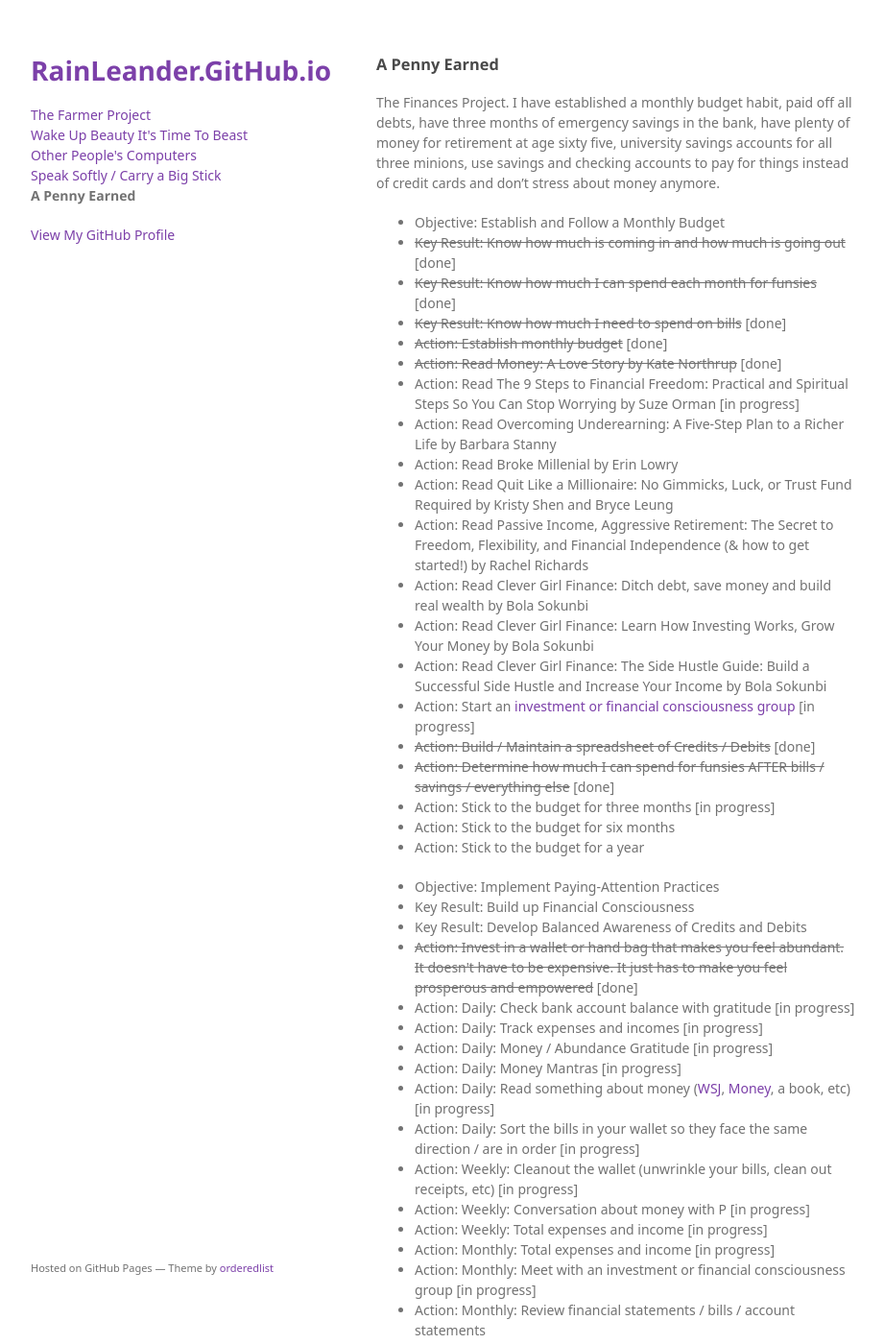
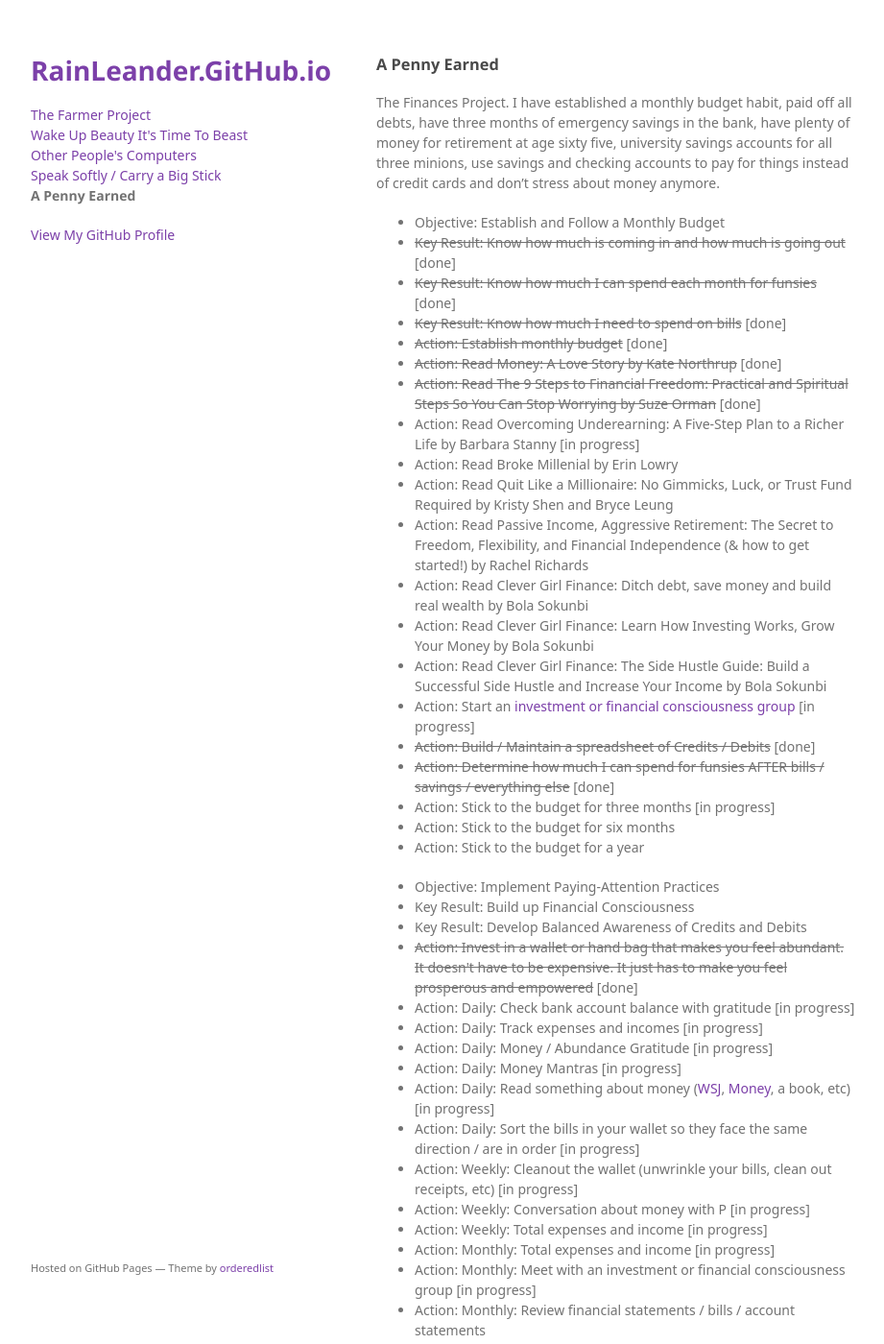
Before and after one commit to rainleander/rainleander.github.io, a Jekyll site: the page a-penny-earned.html, which Jekyll copies as it is, in a window 1280 px wide and 1400 px high. Shown: the whole window at 96% size, without its empty margins (178-1099 px from the left). Built offline with Jekyll 4.4.1, drawn with Linux system fonts in a browser that asks for light colours; some web fonts are replaced; some of the changed text lies outside the part shown.

Commit message:
Update a-penny-earned.html

```diff
--- a/a-penny-earned.html
+++ b/a-penny-earned.html
@@ -36,8 +36,8 @@
         <li><strike>Key Result: Know how much I need to spend on bills</strike> [done]</li>
         <li><strike>Action: Establish monthly budget</strike> [done]</li>
         <li><strike>Action: Read Money: A Love Story by Kate Northrup</strike> [done]</li>
-        <li>Action: Read The 9 Steps to Financial Freedom: Practical and Spiritual Steps So You Can Stop Worrying by Suze Orman [in progress]</li>
-        <li>Action: Read Overcoming Underearning: A Five-Step Plan to a Richer Life by Barbara Stanny</li>
+        <li><strike>Action: Read The 9 Steps to Financial Freedom: Practical and Spiritual Steps So You Can Stop Worrying by Suze Orman</strike> [done]</li>
+        <li>Action: Read Overcoming Underearning: A Five-Step Plan to a Richer Life by Barbara Stanny [in progress]</li>
         <li>Action: Read Broke Millenial by Erin Lowry</li>
         <li>Action: Read Quit Like a Millionaire: No Gimmicks, Luck, or Trust Fund Required by Kristy Shen and Bryce Leung</li>
         <li>Action: Read Passive Income, Aggressive Retirement: The Secret to Freedom, Flexibility, and Financial Independence (& how to get started!) by Rachel Richards</li>
```
Also changed, not shown: other parts of a-penny-earned.html (+2 -2 lines).
